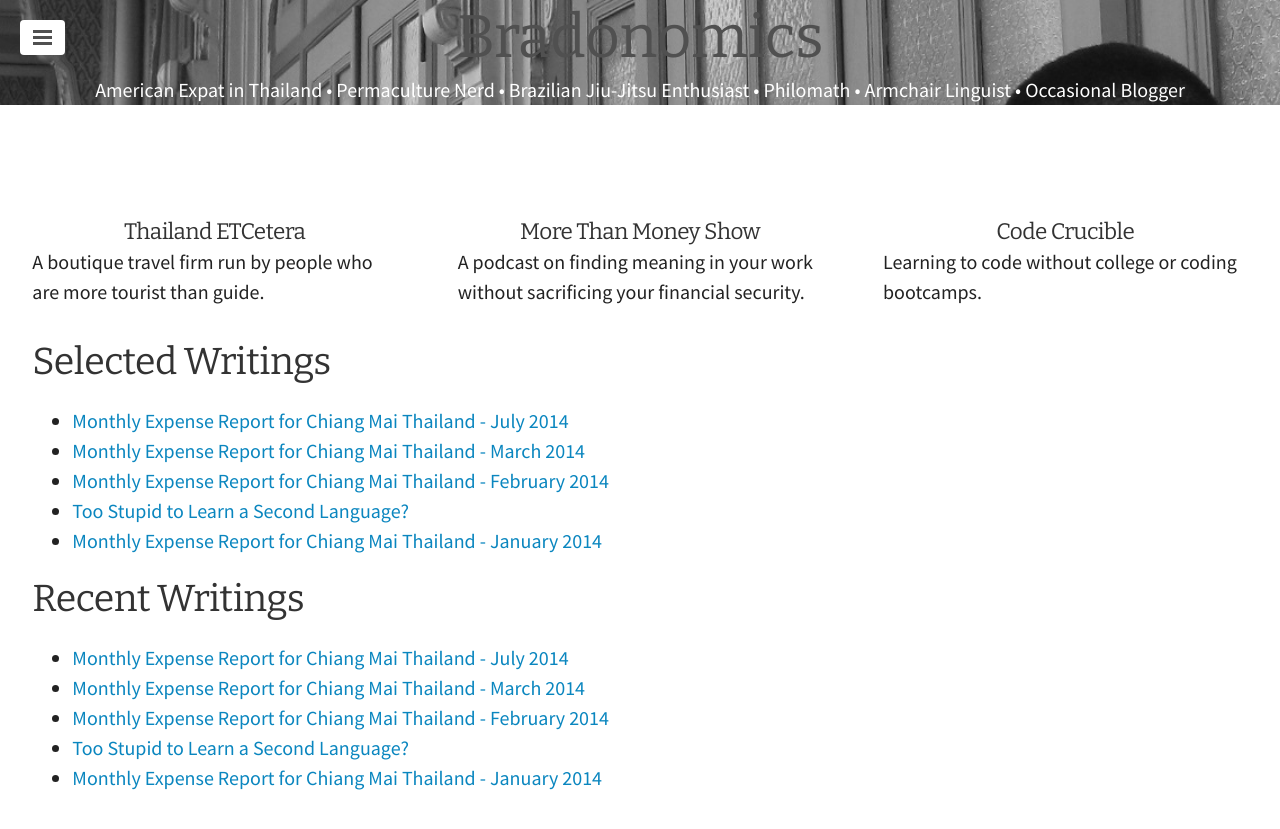
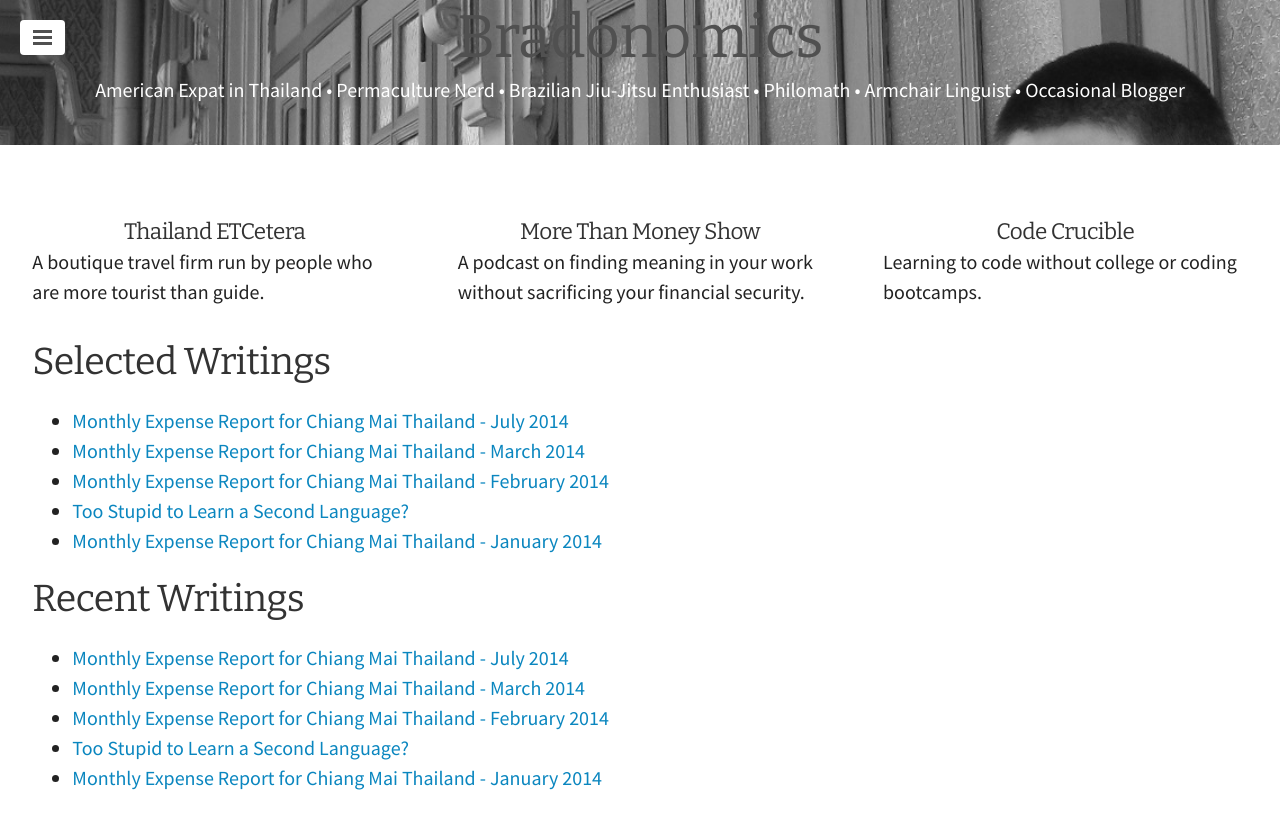
Before and after one commit to snowdj/bradonomics.github.io, a Jekyll site: the page built from index.html, in a window 1280 px wide. Shown: the top 829 px of the page. Built offline with Jekyll 4.4.1, drawn with Linux system fonts in a browser that asks for light colours; some web fonts are replaced; the list of posts is cut into pages by our own code.

Commit message:
Still Trying

```diff
--- a/_layouts/default.html
+++ b/_layouts/default.html
@@ -19,23 +19,21 @@
      content to avoid any CSS collisions with our real content. -->
 <div class="wrap">
 
-  <header class="site-header">
+  <header class="site-header cover" style="background-image:url(/images/{{ page.image }})">
     <label for="sidebar-checkbox" class="sidebar-toggle"></label>
 
     {% if permalink == / %}
 
-    <div class="cover" style="background-image:url(/images/{{ page.image }})">
     <h1 class="site-title">{{ page.title }}</h1>
     <div class="bio-area">
     <p>American Expat in Thailand • Permaculture Nerd • Brazilian Jiu-Jitsu Enthusiast • Philomath • Armchair Linguist • Occasional Blogger</p>
     </div>
-    </div>
 
     {% else %}
 
-    <div class="cover" style="background-image:url(/images/{{ page.image }})"><div class="title-area">
+    <div class="title-area">
     <h1 class="entry-title">{{ page.title }}</h1>
-    </div></div>
+    </div>
 
     {% endif %}
 
```
